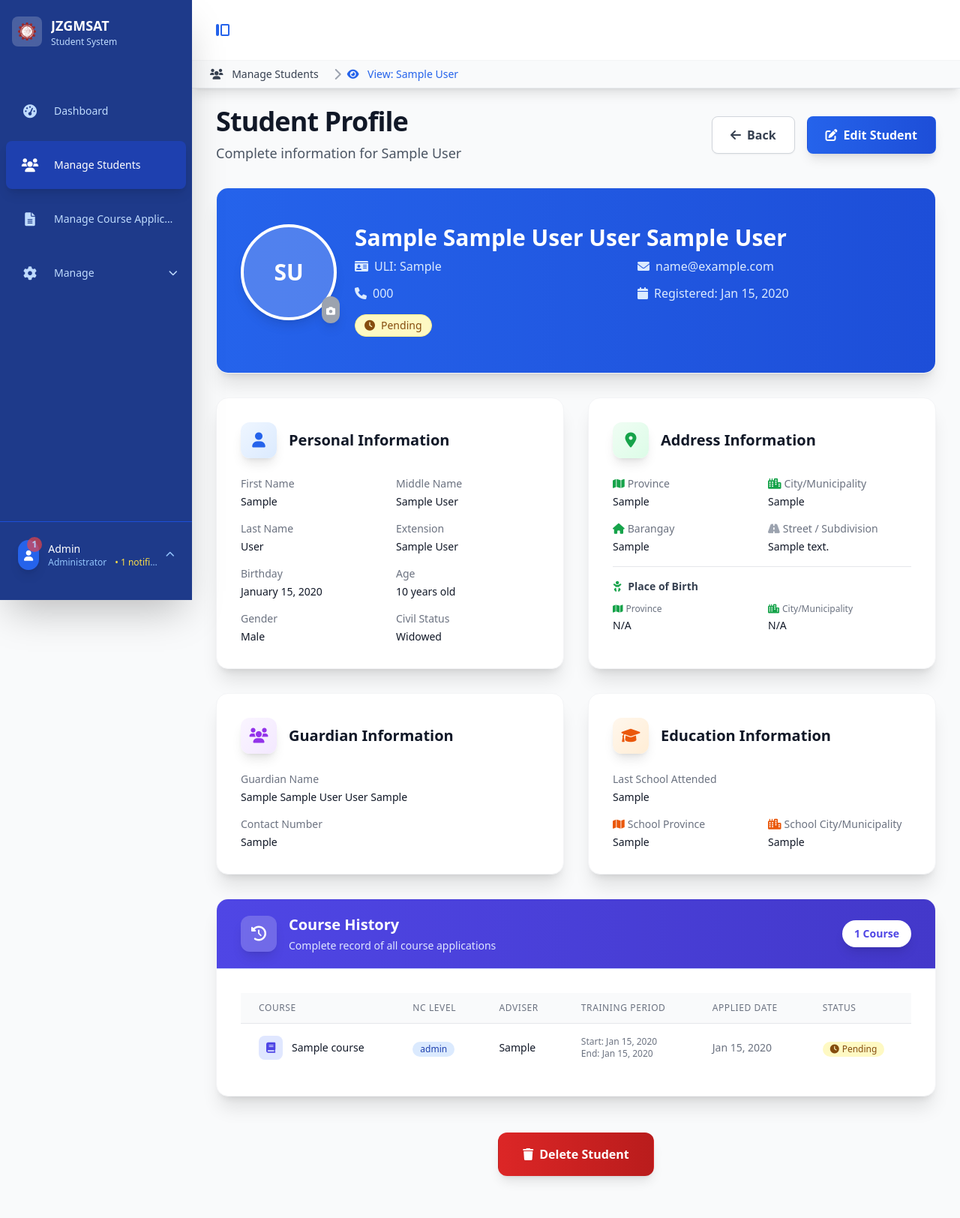
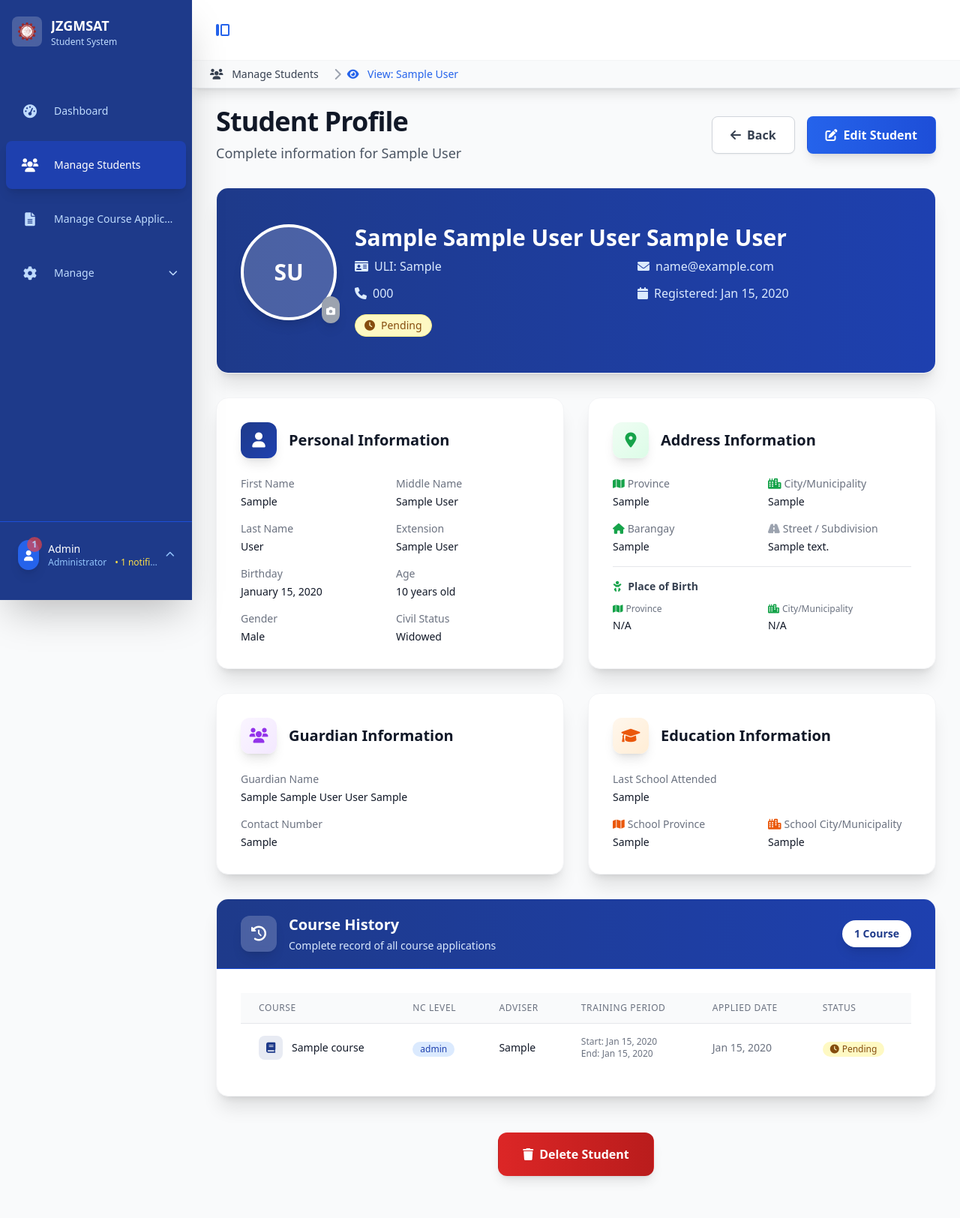
Before and after one commit to gregbolastig/short_courses, a PHP site: page /admin/students/view.php?id=1 in a window 1280 px wide. Shown: the whole page at 75% size. Run offline with PHP 8.4, Linux system fonts and the light colour scheme; the visitor is signed in with stand-in values (Sample User, id 1); tables that the repository leaves empty hold one stand-in row (values such as "Sample post"); some libraries are stand-ins or nearby versions.

Commit message:
style(admin): Update student view page color scheme to darker blue palette
- Change profile card header gradient from blue-600/700 to blue-900/800
- Update personal information section icon background from blue-50/100 to blue-900/800
- Change icon color from blue-600 to white for better contrast
- Update course information section icon styling to match new blue palette
- Change course history section header gradient from indigo-600/700 to blue-900/800
- Update course history text colors from indigo to blue tones
- Modify course history badge text color from indigo-600 to blue-900
- Update course history table icons from indigo to blue-900 with opacity
- Standardize all section icons to use consistent blue-900 color scheme with white text

```diff
--- a/admin/students/view.php
+++ b/admin/students/view.php
@@ -252,7 +252,7 @@ try {
 
                 <!-- Student Profile Card -->
                 <div class="bg-white rounded-2xl shadow-xl border border-gray-100 overflow-hidden mb-6 md:mb-8">
-                    <div class="bg-gradient-to-r from-blue-600 to-blue-700 px-6 md:px-8 py-8 md:py-12">
+                    <div class="bg-gradient-to-r from-blue-900 to-blue-800 px-6 md:px-8 py-8 md:py-12">
                         <div class="flex flex-col md:flex-row items-center md:items-start gap-6">
                             <div class="flex-shrink-0">
                             <?php
@@ -388,8 +388,8 @@ try {
                     <!-- Personal Information -->
                     <div class="bg-white rounded-2xl shadow-xl border border-gray-100 p-6 md:p-8">
                         <div class="flex items-center mb-6">
-                            <div class="bg-gradient-to-br from-blue-50 to-blue-100 rounded-xl w-12 h-12 flex items-center justify-center mr-4 shadow-lg">
-                                <i class="fas fa-user text-blue-600 text-xl"></i>
+                            <div class="bg-gradient-to-br from-blue-900 to-blue-800 rounded-xl w-12 h-12 flex items-center justify-center mr-4 shadow-lg">
+                                <i class="fas fa-user text-white text-xl"></i>
                             </div>
                             <h3 class="text-xl font-bold text-gray-900">Personal Information</h3>
                         </div>
@@ -570,8 +570,8 @@ try {
                 <?php if ($student['status'] === 'completed' && ($student['course'] || $student['nc_level'] || $student['adviser'])): ?>
                     <div class="mt-6 md:mt-8 bg-white rounded-2xl shadow-xl border border-gray-100 p-6 md:p-8">
                         <div class="flex items-center mb-6">
-                            <div class="bg-gradient-to-br from-indigo-50 to-indigo-100 rounded-xl w-12 h-12 flex items-center justify-center mr-4 shadow-lg">
-                                <i class="fas fa-book text-indigo-600 text-xl"></i>
+                            <div class="bg-gradient-to-br from-blue-900 to-blue-800 rounded-xl w-12 h-12 flex items-center justify-center mr-4 shadow-lg">
+                                <i class="fas fa-book text-white text-xl"></i>
                             </div>
                             <h3 class="text-xl font-bold text-gray-900">Course Information</h3>
                         </div>
@@ -618,7 +618,7 @@ try {
                 <!-- Course History Section -->
                 <?php if (!empty($course_history)): ?>
                     <div class="mt-6 md:mt-8 bg-white rounded-2xl shadow-xl border border-gray-100 overflow-hidden">
-                        <div class="bg-gradient-to-r from-indigo-600 to-indigo-700 px-6 md:px-8 py-5 border-b border-indigo-200">
+                        <div class="bg-gradient-to-r from-blue-900 to-blue-800 px-6 md:px-8 py-5 border-b border-blue-700">
                             <div class="flex items-center justify-between">
                                 <div class="flex items-center">
                                     <div class="bg-white bg-opacity-20 rounded-xl w-12 h-12 flex items-center justify-center mr-4 backdrop-blur-sm shadow-lg">
@@ -626,10 +626,10 @@ try {
                                     </div>
                                     <div>
                                         <h3 class="text-xl font-bold text-white">Course History</h3>
-                                        <p class="text-sm text-indigo-100 mt-1">Complete record of all course applications</p>
+                                        <p class="text-sm text-blue-100 mt-1">Complete record of all course applications</p>
                                     </div>
                                 </div>
-                                <span class="bg-white text-indigo-600 text-sm font-bold px-4 py-2 rounded-full shadow-lg">
+                                <span class="bg-white text-blue-900 text-sm font-bold px-4 py-2 rounded-full shadow-lg">
                                     <?php echo count($course_history); ?> Course<?php echo count($course_history) > 1 ? 's' : ''; ?>
                                 </span>
                             </div>
@@ -654,8 +654,8 @@ try {
                                             <tr class="hover:bg-gray-50 transition-colors duration-200">
                                                 <td class="px-6 py-4">
                                                     <div class="flex items-center">
-                                                        <div class="w-8 h-8 bg-indigo-100 rounded-lg flex items-center justify-center mr-3 flex-shrink-0">
-                                                            <i class="fas fa-book text-indigo-600 text-sm"></i>
+                                                        <div class="w-8 h-8 bg-blue-900 bg-opacity-10 rounded-lg flex items-center justify-center mr-3 flex-shrink-0">
+                                                            <i class="fas fa-book text-blue-900 text-sm"></i>
                                                         </div>
                                                         <div class="text-sm font-medium text-gray-900">
                                                             <?php echo htmlspecialchars($course['course_name'] ?? 'N/A'); ?>
@@ -722,8 +722,8 @@ try {
                                     <div class="bg-gray-50 rounded-lg p-4 border border-gray-200">
                                         <div class="flex items-start justify-between mb-3">
                                             <div class="flex items-center flex-1">
-                                                <div class="w-10 h-10 bg-indigo-100 rounded-lg flex items-center justify-center mr-3 flex-shrink-0">
-                                                    <i class="fas fa-book text-indigo-600"></i>
+                                                <div class="w-10 h-10 bg-blue-900 bg-opacity-10 rounded-lg flex items-center justify-center mr-3 flex-shrink-0">
+                                                    <i class="fas fa-book text-blue-900"></i>
                                                 </div>
                                                 <div class="flex-1 min-w-0">
                                                     <h4 class="text-sm font-semibold text-gray-900 truncate">
```
